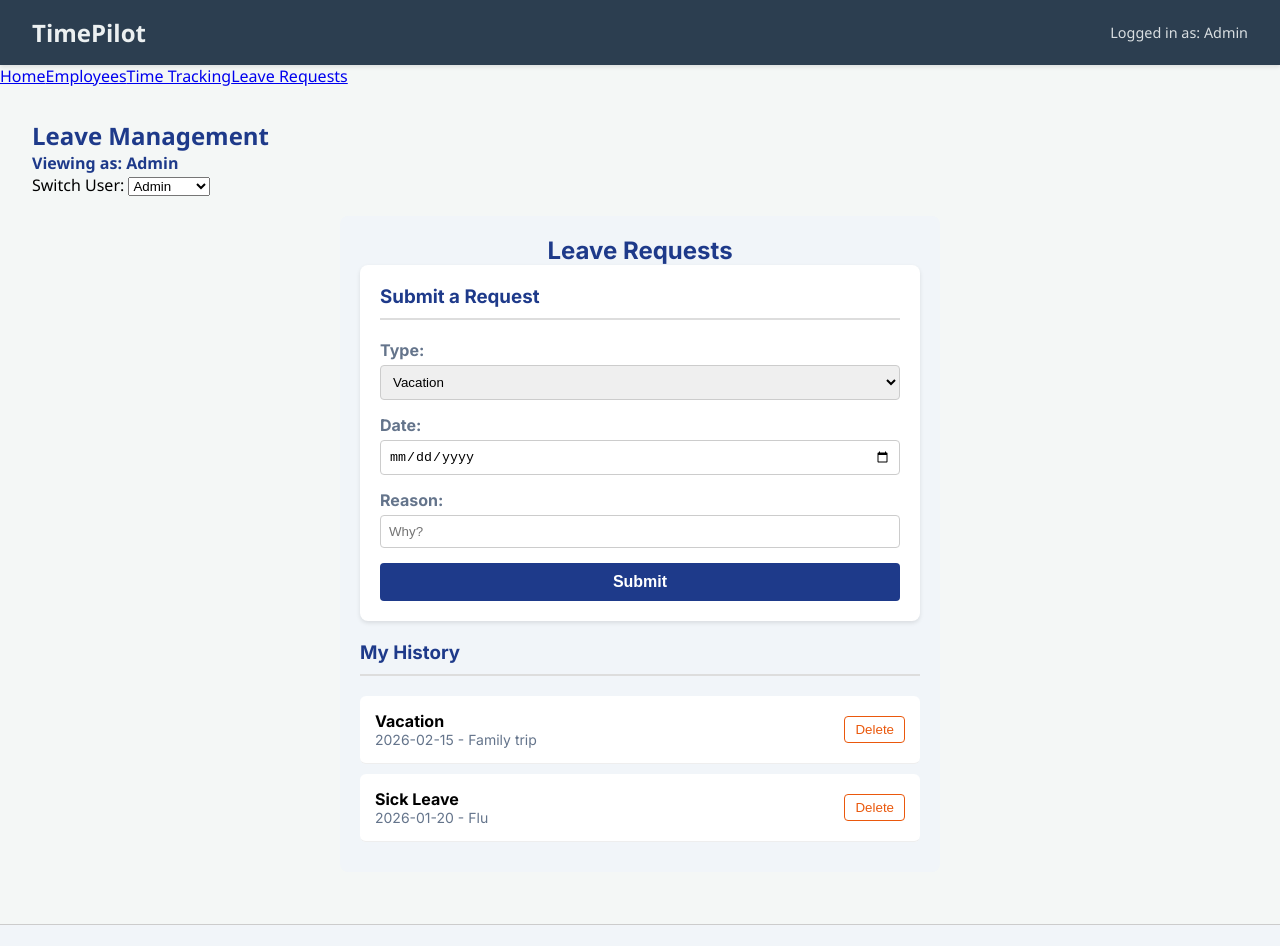
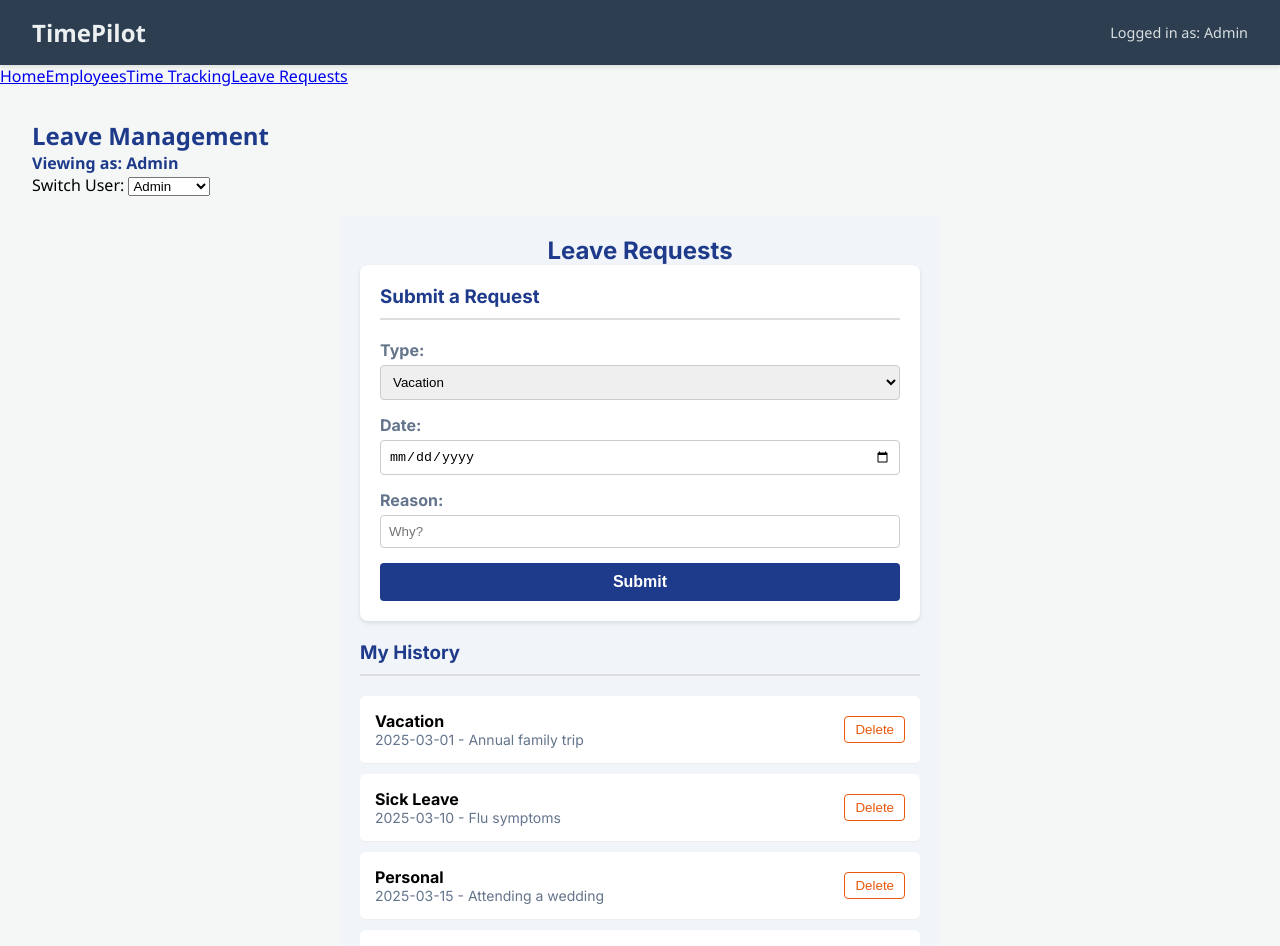
Before and after one commit to rrcf2024jcai/FullStackDev_Group, a React app: page /leave in a window 1280 px wide. Shown: the top 946 px of the page. Built offline with nearby package versions, Linux system fonts and the light colour scheme; the HTML template or start-up script is replaced by a standard one.

Commit message:
modify the leaverequest with hook

```diff
--- a/src/components/common/leave-requests/LeaveRequests.tsx
+++ b/src/components/common/leave-requests/LeaveRequests.tsx
@@ -1,56 +1,48 @@
 import { useState } from "react";
 import "./LeaveRequests.css";
-
-// Import our business logic service
 import { validateLeaveRequest, createLeaveObject } from "../../../services/leaveService";
-// Import our type definition
 import { LeaveRequest } from "../../../types/leave";
+import { useLeaveRequests } from "../../../hooks/useLeaveRequests";
 
 /**
  * This component handles the presentation logic for leave requests.
- * Following the layered architecture, all business logic (like validation
- * and object creation) has been moved to the leaveService.
- * This keeps our component clean and focused only on rendering the UI
- * and managing local state.
  */
 export default function LeaveRequests() {
 
-    // State for the list of requests
-    const [requests, setRequests] = useState<LeaveRequest[]>([
-        { id: 1, type: "Vacation", date: "2026-02-15", reason: "Family trip" },
-        { id: 2, type: "Sick Leave", date: "2026-01-20", reason: "Flu" }
-    ]);
+    //Use the custom hook to access data and methods
+    const { requests, addRequest, removeRequest } = useLeaveRequests();
 
-    // State for controlled inputs
+    // Local State for controlled inputs
     const [newType, setNewType] = useState<string>("Vacation");
     const [newDate, setNewDate] = useState<string>("");
     const [newReason, setNewReason] = useState<string>("");
 
-    const handleAdd = (e: React.FormEvent) => {
+    const handleAdd = async (e: React.FormEvent) => {
         e.preventDefault();
 
-        // Delegate business logic to the service layer
+        // Delegate validation logic to the Service
         const validation = validateLeaveRequest(newDate, newReason);
 
         if (!validation.isValid) {
-            // Display the first error message returned from the service
+            // Display error from service
             alert(validation.errors[0]);
             return;
         }
 
-        // Use the service to format the new data object
+        // Use the Service to create the formatted object
         const newItem: LeaveRequest = createLeaveObject(newType, newDate, newReason);
 
-        // Update local state
-        setRequests([...requests, newItem]);
+        // Use the Hook to save the data
+        await addRequest(newItem);
 
-        // Clear inputs after successful submission
+        // Clear inputs after success
         setNewDate("");
         setNewReason("");
     };
 
-    const handleDelete = (idToDelete: number) => {
-        setRequests(requests.filter((item) => item.id !== idToDelete));
+    const handleDelete = async (idToDelete: number) => {
+        // Use the Hook to delete data
+        await removeRequest(idToDelete);
     };
 
     // Annotate type as a list of JSX elements, similar to TermListDisplay
@@ -97,8 +89,7 @@ export default function LeaveRequests() {
                         <label htmlFor="leave-date">Date:</label>
                         {/*
                             This is an example of a "controlled input" in which the value
-                            of the input is received from state -- the state is updated
-                            when the user modifies field text.
+                            of the input is received from state.
                         */}
                         <input
                             id="leave-date"
@@ -125,9 +116,13 @@ export default function LeaveRequests() {
 
             <div className="list-box">
                 <h3>My History</h3>
-                <ol>
-                    {requestListItems}
-                </ol>
+                {requests.length === 0 ? (
+                    <p>No leave requests found.</p>
+                ) : (
+                    <ol>
+                        {requestListItems}
+                    </ol>
+                )}
             </div>
         </div>
     );
--- a/src/services/leaveService.ts
+++ b/src/services/leaveService.ts
@@ -1,8 +1,12 @@
 import * as LeaveRepo from "../apis/leaveRepo";
 import { LeaveRequest } from "../types/leave";
 
-// As a service, validateLeaveRequest handles the business logic of leave forms.
-// It determines if a request has valid dates and reasons.
+/**
+ * handles the business logic of the Leave Requests feature.
+ * It acts as a bridge between the UI/Hook and the Data Repository.
+ */
+
+// validateLeaveRequest handles the business logic of form validation.
 export function validateLeaveRequest(date: string, reason: string): {
     isValid: boolean;
     errors: string[];
@@ -10,13 +14,13 @@ export function validateLeaveRequest(date: string, reason: string): {
     let isValid = true;
     const errors: string[] = [];
 
-    //Fields cannot be empty
+    // Business Logic: Fields cannot be empty
     if (!date || !reason.trim()) {
         isValid = false;
         errors.push("Please fill in the date and reason!");
     }
 
-    //Reason must be meaningful
+    // Business Logic: Reason must be meaningful
     if (reason.trim().length > 0 && reason.trim().length < 4) {
         isValid = false;
         errors.push("Reason is too short. Please provide more details.");
@@ -25,10 +29,10 @@ export function validateLeaveRequest(date: string, reason: string): {
     return { isValid, errors };
 }
 
-//Format the data before sending it to Repository or State
+// Business Logic: Format the data before sending it to Repository
 export function createLeaveObject(type: string, date: string, reason: string): LeaveRequest {
     return {
-        id: Date.now(), // Generate a simple ID
+        id: Date.now(), // Simple ID generation
         type: type,
         date: date,
         reason: reason.trim()
@@ -36,21 +40,26 @@ export function createLeaveObject(type: string, date: string, reason: string): L
 }
 
 /**
- * Data Access Delegation
- * The Service layer acts as a bridge between the Controller and the Repository.
+ * Fetches all leave requests from the repository.
+ * @returns Promise<LeaveRequest[]>
  */
-
 export async function fetchAllLeaves(): Promise<LeaveRequest[]> {
-    // Business logic could be added
+    // We could add logic here (e.g. sorting by date) before returning
     const data = LeaveRepo.fetchLeaveRequests();
     return data;
 }
 
+/**
+ * Submits a new leave request to the repository.
+ */
 export async function submitNewRequest(request: LeaveRequest): Promise<void> {
-    // We could add check logic here before saving
+    // We simply delegate to the repo, but in a real app we might check for duplicates here
     await LeaveRepo.addLeaveRequest(request);
 }
 
+/**
+ * Removes a request by ID.
+ */
 export async function removeRequest(id: number): Promise<void> {
     await LeaveRepo.deleteLeaveRequest(id);
 }
```
